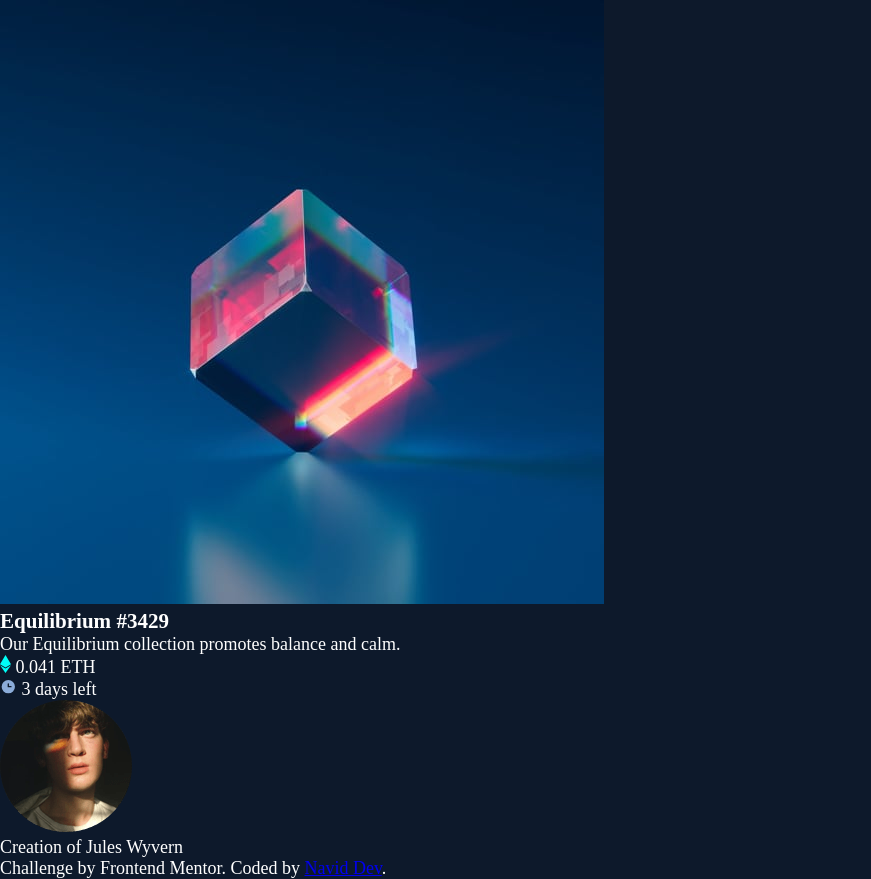
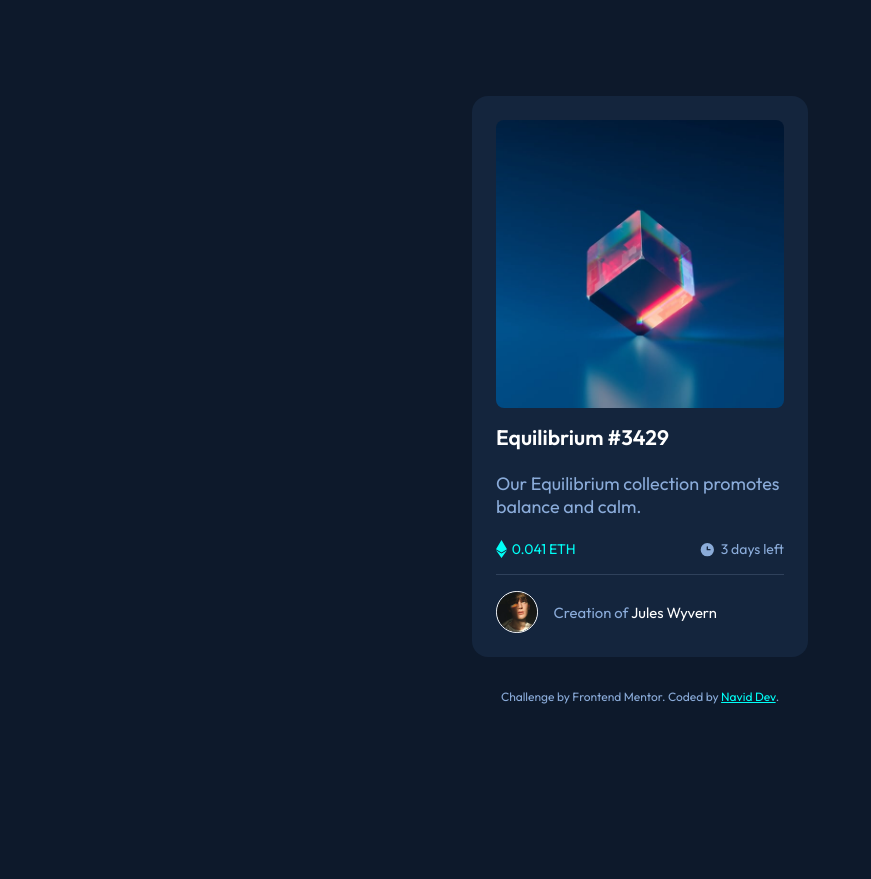
Before and after one commit to navidabdi/nft-preview-card-component, a plain HTML site: page index.html in a window 1280 px wide. Shown: the whole page, without its empty margins (0-871 px from the left). After the commit the page ends 800 px from the top, so only its background shows below. Drawn offline with Linux system fonts and the light colour scheme.

Commit message:
add styles

```diff
--- a/index.html
+++ b/index.html
@@ -19,7 +19,9 @@
   <body>
     <main>
       <section class="card-component">
-        <img src="./images/image-equilibrium.jpg" alt="equilibrium image" />
+        <div class="image">
+          <img src="./images/image-equilibrium.jpg" alt="equilibrium image" />
+        </div>
         <div class="info">
           <h3>Equilibrium #3429</h3>
           <p>Our Equilibrium collection promotes balance and calm.</p>
@@ -34,6 +36,7 @@
             </div>
           </div>
         </div>
+        <div class="line"></div>
         <div class="author">
           <img src="./images/image-avatar.png" alt="avatar of an user" />
           <p>Creation of <span>Jules Wyvern</span></p>
--- a/style.css
+++ b/style.css
@@ -12,4 +12,135 @@ body {
   font-size: 1.125rem;
   background-color: hsl(217, 54%, 11%);
   color: hsl(0, 0%, 100%);
+  font-family: 'Outfit', sans-serif;
+  min-height: 100vh;
+  display: flex;
+  align-items: center;
+  justify-content: center;
+  flex-direction: column;
 }
+body main {
+  /* min-height: 100vh; */
+  display: flex;
+  align-items: center;
+  justify-content: center;
+}
+.card-component {
+  background-color: hsl(216, 50%, 16%);
+  padding: 1.5rem;
+  width: 21rem;
+  border-radius: 1rem;
+}
+.card-component .image {
+  border-radius: 0.5rem;
+  overflow: hidden;
+  position: relative;
+  transition: all 0.3s ease;
+  cursor: pointer;
+}
+.card-component .image img {
+  display: block;
+}
+.card-component .image::before {
+  content: '';
+  position: absolute;
+  width: 2.5rem;
+  height: 2.5rem;
+  background: url(./images/icon-view.svg);
+  background-size: cover;
+  left: 50%;
+  top: 50%;
+  transform: translate(-50%, -50%);
+  z-index: 2;
+  opacity: 0;
+  transition: all 0.3s ease;
+}
+.card-component .image::after {
+  content: '';
+  position: absolute;
+  inset: 0;
+  background: hsl(178, 100%, 50%);
+  background-size: cover;
+  z-index: 1;
+  opacity: 0;
+  transition: all 0.3s ease;
+}
+.card-component .image:hover::before {
+  opacity: 1;
+}
+.card-component .image:hover::after {
+  opacity: 0.5;
+}
+.card-component img:hover {
+  border-radius: 0.5rem;
+}
+.card-component .info {
+  padding-top: 1rem;
+  min-height: 150px;
+  display: flex;
+  justify-content: space-between;
+  flex-direction: column;
+}
+.card-component .info h3 {
+  cursor: pointer;
+  transition: color 0.3s ease;
+}
+.card-component .info > p {
+  color: hsl(215, 51%, 70%);
+}
+.card-component .info .data {
+  display: flex;
+  align-items: center;
+  justify-content: space-between;
+}
+.card-component .info .equilibrium,
+.card-component .info .date {
+  display: flex;
+  align-items: center;
+  font-size: 0.875rem;
+  color: hsl(215, 51%, 70%);
+}
+.card-component .info .equilibrium {
+  color: hsl(178, 100%, 50%);
+}
+.card-component .info .equilibrium span,
+.card-component .info .date span {
+  margin-left: 0.3rem;
+}
+.card-component .author {
+  display: flex;
+  align-items: center;
+}
+.card-component .author img {
+  width: 2.6rem;
+  border: 1px solid #fff;
+  border-radius: 50%;
+  margin-right: 1rem;
+}
+.card-component .author p {
+  font-size: 0.925rem;
+  color: hsl(215, 51%, 70%);
+}
+.card-component .author p span {
+  color: hsl(0, 0%, 100%);
+  cursor: pointer;
+  transition: color 0.3s ease;
+}
+.card-component .author p span:hover,
+.card-component .info h3:hover {
+  color: hsl(178, 100%, 50%);
+}
+.card-component .line {
+  width: 100%;
+  height: 1px;
+  background-color: hsl(215, 32%, 27%);
+  margin: 1rem 0;
+}
+.attribution {
+  margin-top: 2rem;
+  font-size: 0.75rem;
+  color: hsl(215, 51%, 70%);
+}
+.attribution a {
+  color: hsl(178, 100%, 50%);
+}
```
